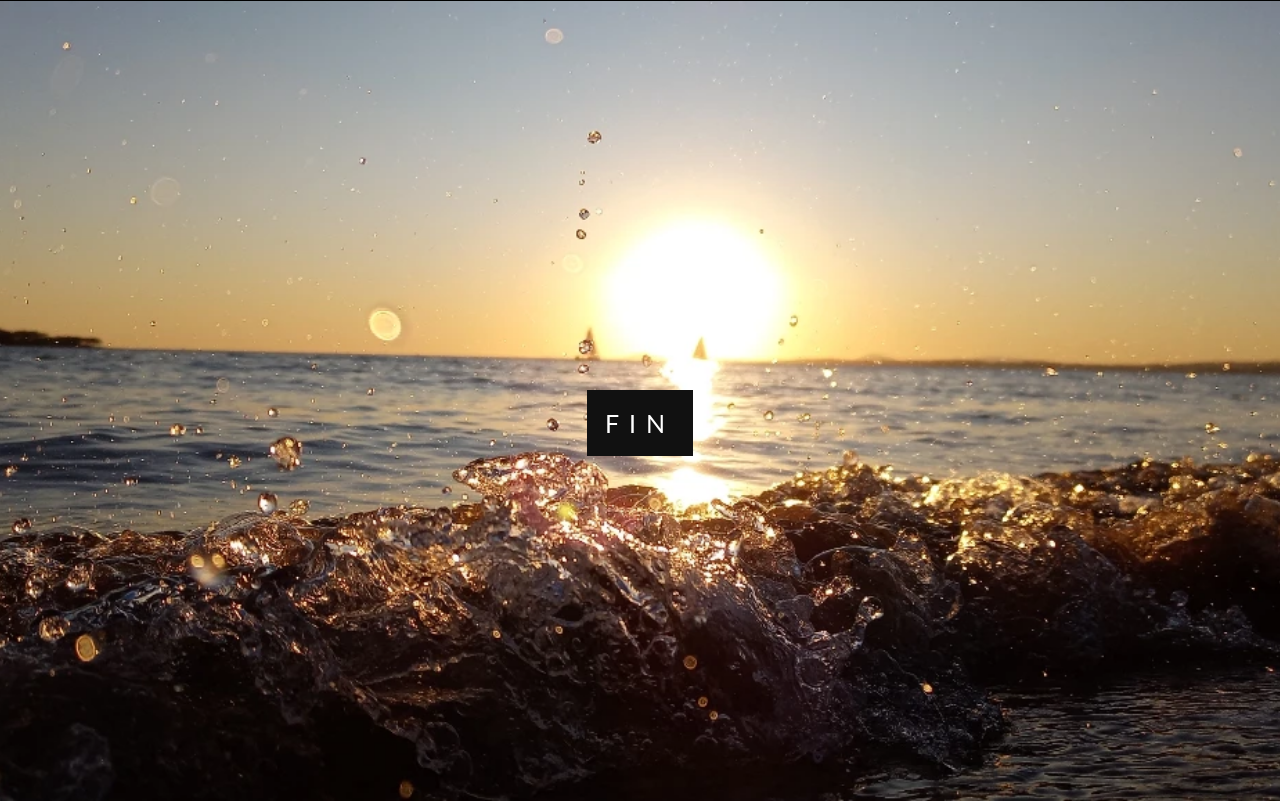
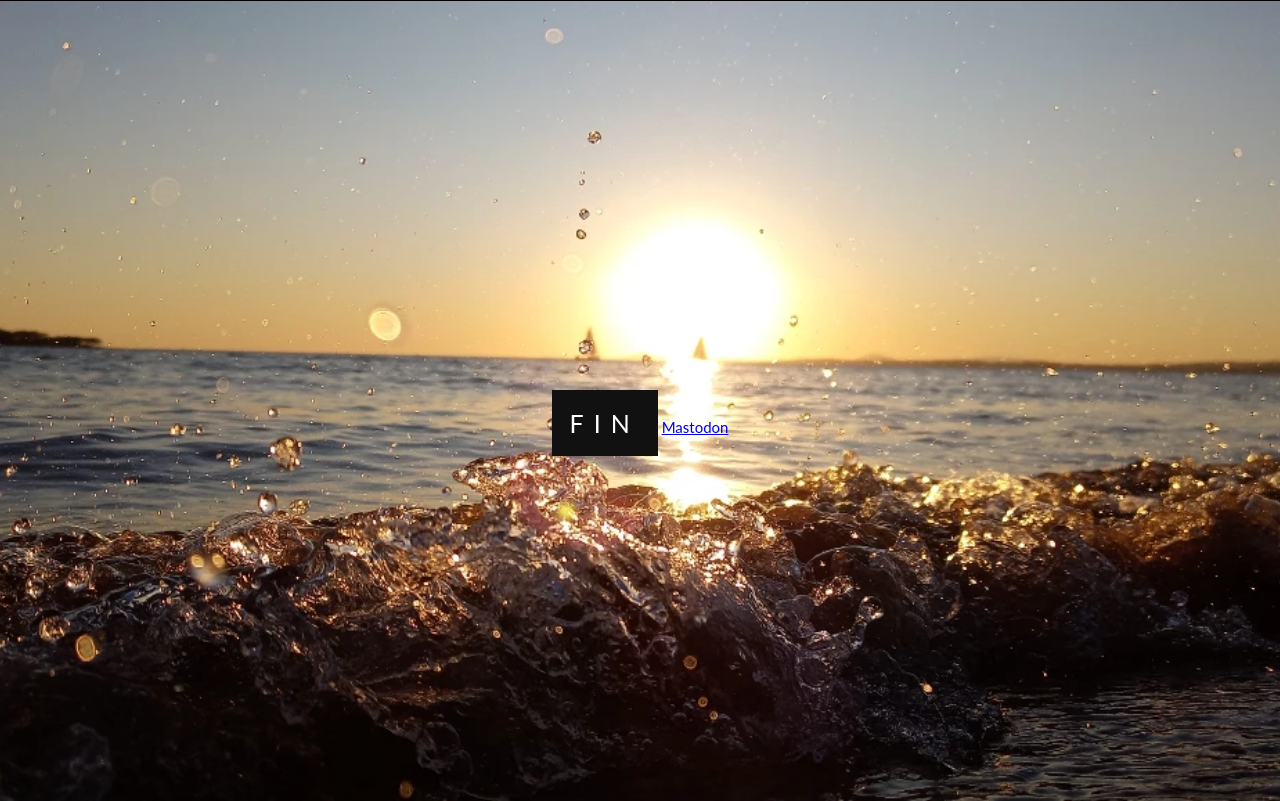
Before and after one commit to djpeluca/adrianuy, a plain HTML site: page index.html in a window 1280 px wide. Shown: the part 2563-3364 px from the top of the page. Drawn offline with Linux system fonts and the light colour scheme.

Commit message:
Update index.html

```diff
--- a/index.html
+++ b/index.html
@@ -94,6 +94,7 @@ h3 {
 <div class="bgimg-3">
   <div class="caption">
     <span class="border">FIN</span>
+    <a rel="me" href="https://mastodon.uy/@djpeluca">Mastodon</a>
   </div>
 </div>
 
```
